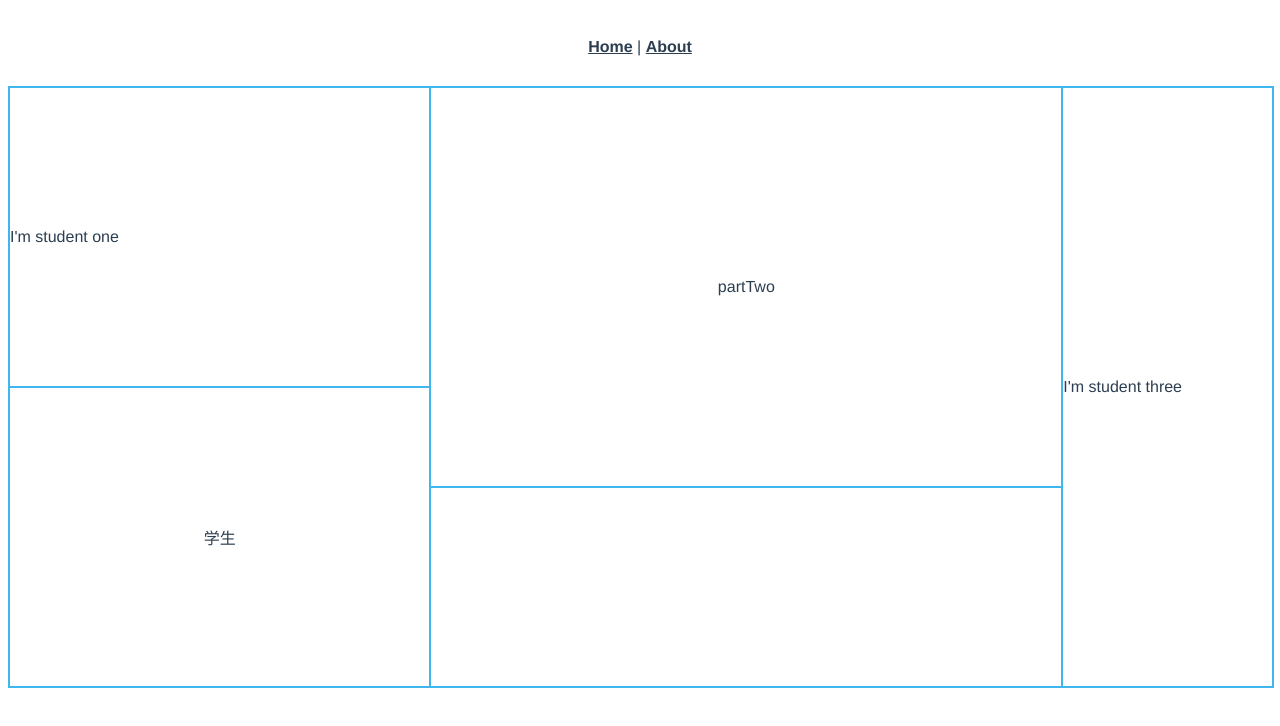
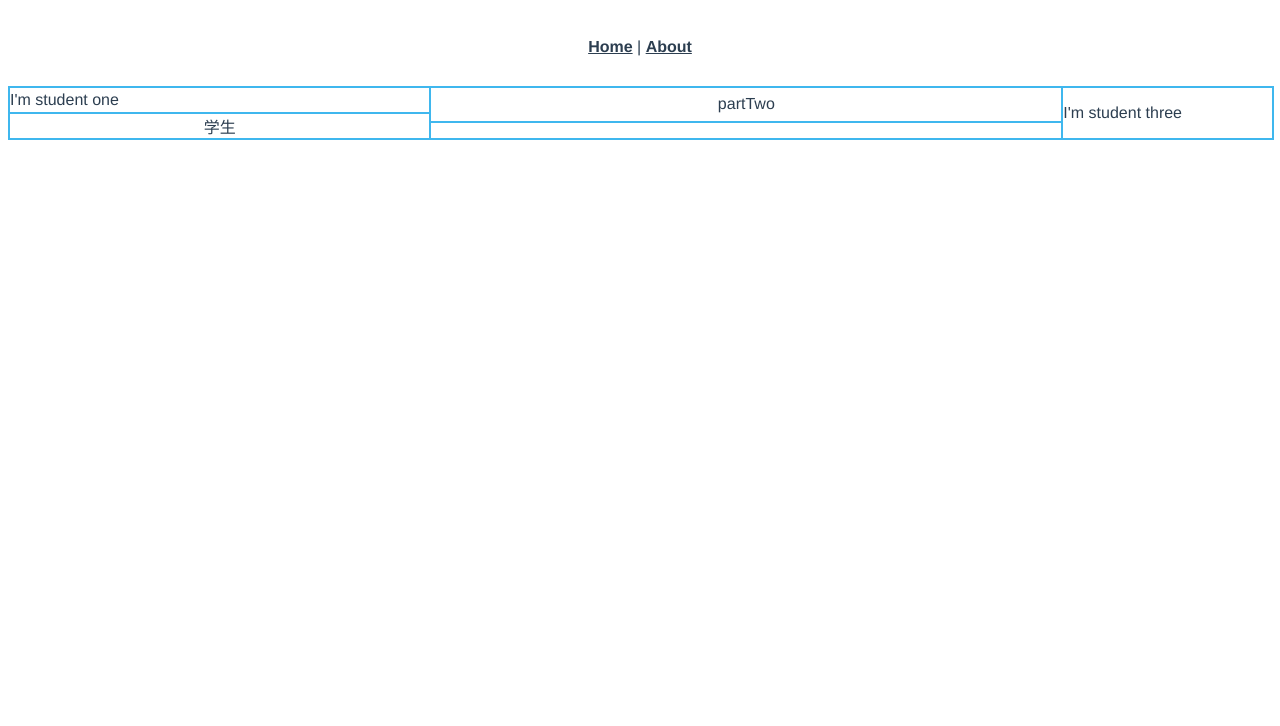
Before and after one commit to jiahengaa/vueartistdemo, a Vue app: page /#/demo in a window 1280 px wide. Shown: the top 726 px of the page. Built offline with nearby package versions, Linux system fonts and the light colour scheme.

Commit message:
update some css

```diff
--- a/src/layouts/demoZero.vue
+++ b/src/layouts/demoZero.vue
@@ -1,3 +1,4 @@
+
 <template>
   <div>
     <section
@@ -6,31 +7,31 @@
         grid-template-rows: repeat(6, 1fr);
         grid-column-gap: 0 + 'px';
         grid-row-gap: 0 + 'px';
-    "
-      class="grid cellGrid "
+    "  class="grid cellGrid "
     >
-      <div class="gridCell partOne ">
-        <div class="gridContent center-left ">
+    <div class="gridCell partOne " >
+              <div   class="gridContent center-left "    >
                     <slot name="partOne"> </slot>
                   </div>
                   </div>
 
-      <div class="gridCell partTwo ">
-        <div class="gridContent center-center ">partTwo</div>
+           <div class="gridCell partTwo " >
+              <div    class="gridContent center-center "     >partTwo</div>
            </div>
-      <div class="gridCell partThree ">
-        <div class="gridContent center-left ">
+           <div class="gridCell partThree " >
+              <div   class="gridContent center-left "    >
                     <slot name="partThree"> </slot>
                   </div>
                   </div>
 
-      <div class="gridCell name4 ">
-        <div class="gridContent center-center ">学生</div>
+           <div class="gridCell name4 " >
+              <div    class="gridContent center-center "     >学生</div>
            </div>
 
-      <div class="gridCell name6 ">
-        <div class="gridContent "></div>
+           <div class="gridCell name6 " >
+              <div   class="gridContent "     ></div>
            </div>
+
     </section>
   </div>
 </template>
@@ -39,41 +40,33 @@
       export default {};
       </script>
 
+
 <style lang="scss" scoped>
+@import "./css/cellGrid.css";
+
+
+  .gridCell {
+    border: 0.5px solid gray;
+    display:grid;
+  }
+
   .grid {
     width: 100%;
     height: 100%;
     display: grid;
     border: 0.5px solid gray;
     grid-auto-flow: row dense;
+  }
+
+  .grid div[class*="box"]{
+    border: 0.5px solid gray;
     position: relative;
   }
 
-.gridCell {
-  border: 0.5px solid gray;
-  display: grid;
-}
+  .partOne { grid-area : 1 / 1 / 4 / 3;}
+          .partTwo { grid-area : 1 / 3 / 5 / 6;}
+          .partThree { grid-area : 1 / 6 / 7 / 7;}
+          .name4 { grid-area : 4 / 1 / 7 / 3;}
+          .name6 { grid-area : 5 / 3 / 7 / 6;}
 
-// .grid div[class*="box"] {
-//   border: 0.5px solid gray;
-
-// }
-
-.partOne {
-  grid-area: 1 / 1 / 4 / 3;
-}
-.partTwo {
-  grid-area: 1 / 3 / 5 / 6;
-}
-.partThree {
-  grid-area: 1 / 6 / 7 / 7;
-}
-.name4 {
-  grid-area: 4 / 1 / 7 / 3;
-}
-.name6 {
-  grid-area: 5 / 3 / 7 / 6;
-}
-
-@import "./css/cellGrid.css";
 </style>
--- a/src/views/Demo.vue
+++ b/src/views/Demo.vue
@@ -27,7 +27,7 @@ export default {
 <style lang="scss" scoped>
 .root {
   width: 100%;
-  height: 600px;
+  height: 100%;
   .demo {
     width: 100%;
     height: 100%;
```
Also changed, not shown: 1 other file (tests, documents, lock files or other folders). Lines whose indentation alone changed are shown as unchanged.
